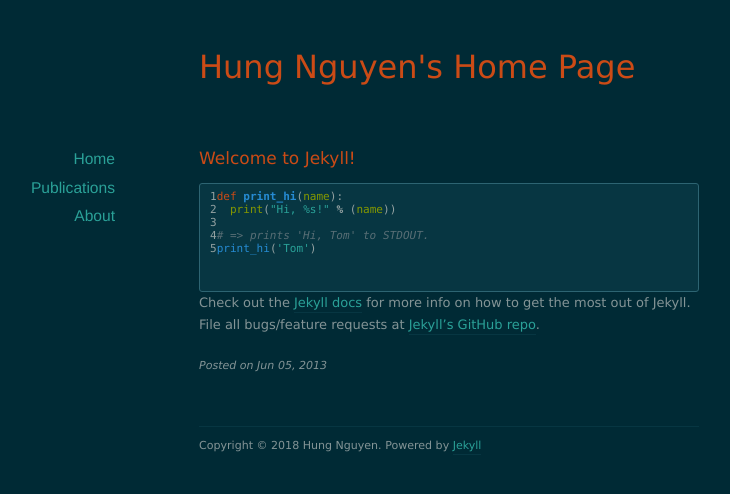
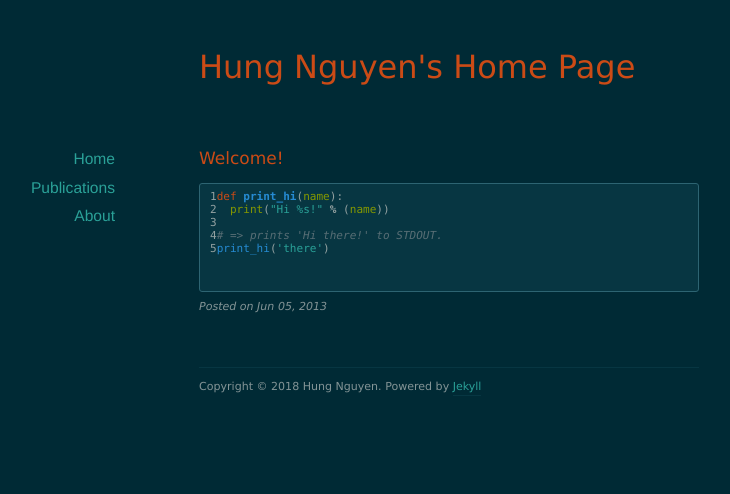
Before and after one commit to nd-hung/nd-hung.github.io, a Jekyll site: the page built from _posts/2013-06-05-welcome-to-jekyll.markdown, in a window 1280 px wide. Shown: the top 494 px of the page, without its empty margins (191-921 px from the left). Built offline with Jekyll 4.4.1, drawn with Linux system fonts in a browser that asks for light colours; nearby versions of some CDN libraries.

Commit message:
Update 2013-06-05-welcome-to-jekyll.markdown

```diff
--- a/_posts/2013-06-05-welcome-to-jekyll.markdown
+++ b/_posts/2013-06-05-welcome-to-jekyll.markdown
@@ -1,19 +1,14 @@
 ---
 layout: post
-title:  "Welcome to Jekyll!"
+title:  "Welcome!"
 date:   2013-06-05 17:06:25
-categories: jekyll update
+categories: greeting
 ---
 
 {% highlight ruby linenos %}
 def print_hi(name):
-  print("Hi, %s!" % (name))
+  print("Hi %s!" % (name))
 
-# => prints 'Hi, Tom' to STDOUT.
-print_hi('Tom')
+# => prints 'Hi there!' to STDOUT.
+print_hi('there')
 {% endhighlight %}
-
-Check out the [Jekyll docs][jekyll] for more info on how to get the most out of Jekyll. File all bugs/feature requests at [Jekyll's GitHub repo][jekyll-gh].
-
-[jekyll-gh]: https://github.com/mojombo/jekyll
-[jekyll]:    http://jekyllrb.com
```
